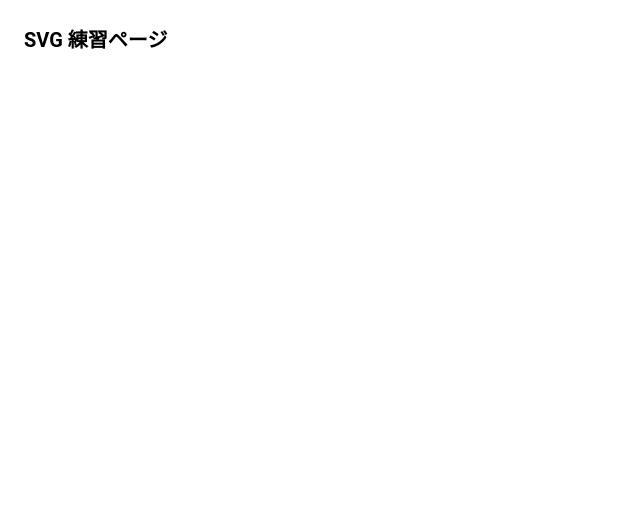
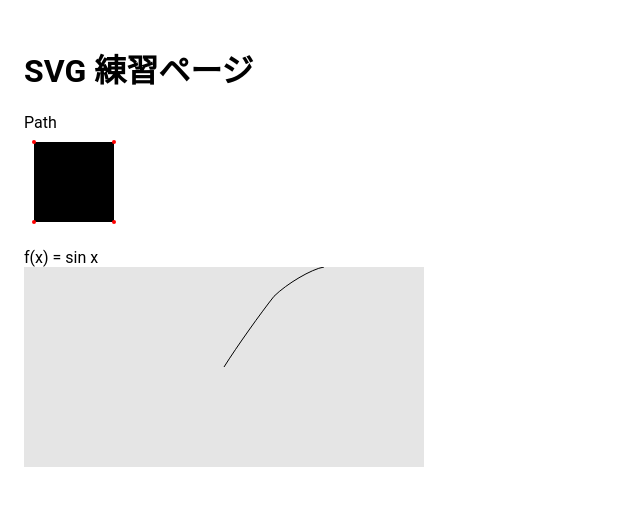
Before and after one commit to taretmch/svg-sandbox, a website built with webpack: page index.html in a window 1280 px wide. Shown: the whole page, without its empty margins (0-640 px from the left). Built offline with nearby package versions, Linux system fonts and the light colour scheme.

Commit message:
Try to plot sine function
Plot two curve by Bezier curve

- Curve 1's properties:
  - starting point: (0, 0)
  - control point for starting point: (pi/16, f(pi/16))
    - function  is 3th-order Taylor polynomial of sine function around 0
  - control point for end point: (3pi/16, g(3pi/16))
    - function  is 3rd-order Taylor polynomial of sine function around pi/4
  - ending point: (pi/4, sin(pi/4))
- Curve 2's properties:
  - starting point: (pi/4, sin(pi/4))
  - control point for starting point: (5pi/16, g(5pi/16))
  - control point for end point: (15pi/16, h(15pi/16))
    - function  is 3rd-order Taylor polynomial of sine function around pi/2
  - end point: (pi/2, 1)

```diff
--- a/index.html
+++ b/index.html
@@ -9,7 +9,38 @@
   <body>
     <main class="main-content">
       <div class="content">
-        <div class="content__section header">SVG 練習ページ</div>
+        <h1 class="content__header">SVG 練習ページ</h1>
+
+        <div class="content__section paths">
+          <div class="paths__item header">Path</div>
+          <div class="paths__item rectangle">
+            <svg width="100" height="100" xmlns="http://www.w3.org/2000/svg">
+              <path d="M 10 10 H 90 V 90 H 10 L 10 10" />
+
+              <circle cx="10" cy="10" r="2" fill="red" />
+              <circle cx="90" cy="90" r="2" fill="red" />
+              <circle cx="90" cy="10" r="2" fill="red" />
+              <circle cx="10" cy="90" r="2" fill="red" />
+            </svg>
+          </div>
+        </div>
+
+        <div class="content__section sine">
+          <div class="sine__item header">f(x) = sin x</div>
+
+          <div class="sine__item graph">
+            <svg
+              x       = "-200"
+              y       = "-100"
+              width   = "400"
+              height  = "200"
+              viewBox = "-200 -100 400 200"
+              style   = "background: #e5e5e5">
+              <path d="M 0 0      C 12.5 -20,   37.5 -55, 50,  -70.7" stroke="black" fill="transparent"/>
+              <path d="M 50 -70.7 C 62.5 -83.1, 87.5 -98, 100, -100"  stroke="black" fill="transparent"/>
+            </svg>
+          </div>
+        </div>
       </div>
     </main>
   </body>
```
